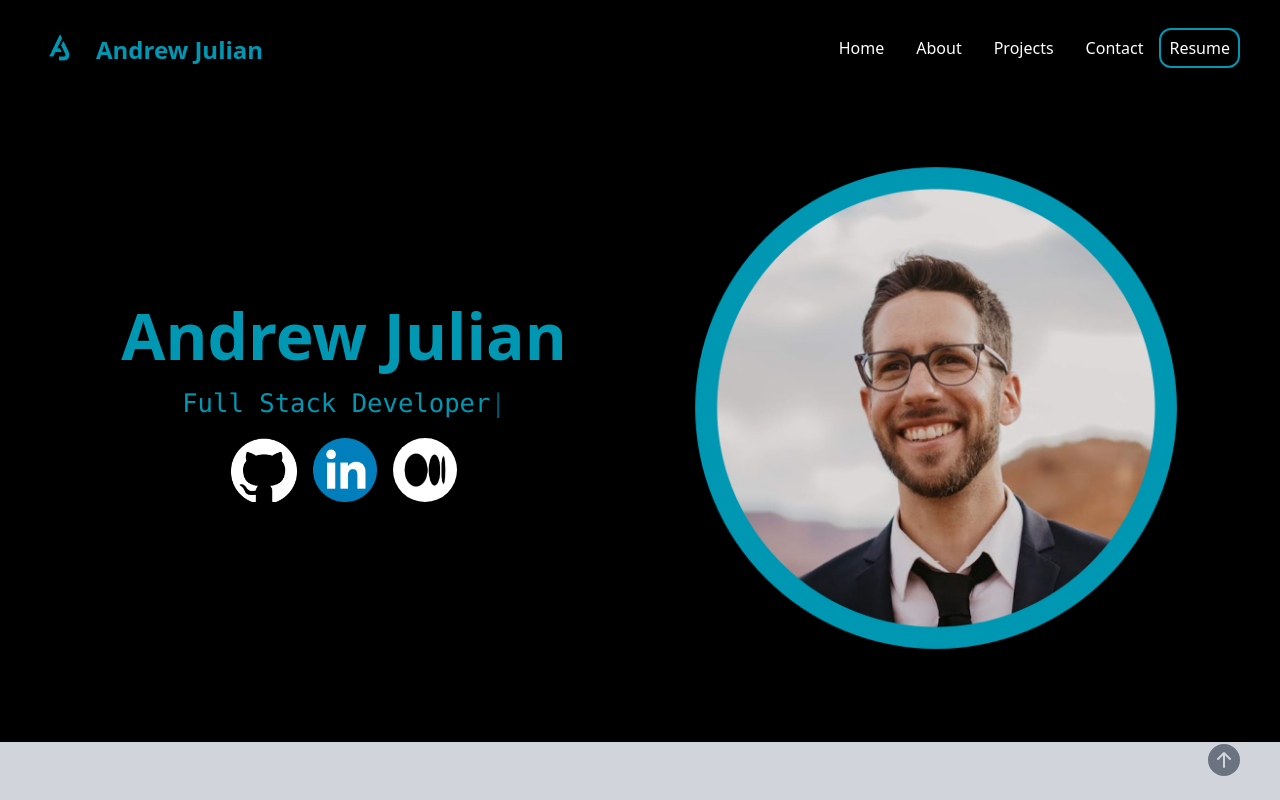
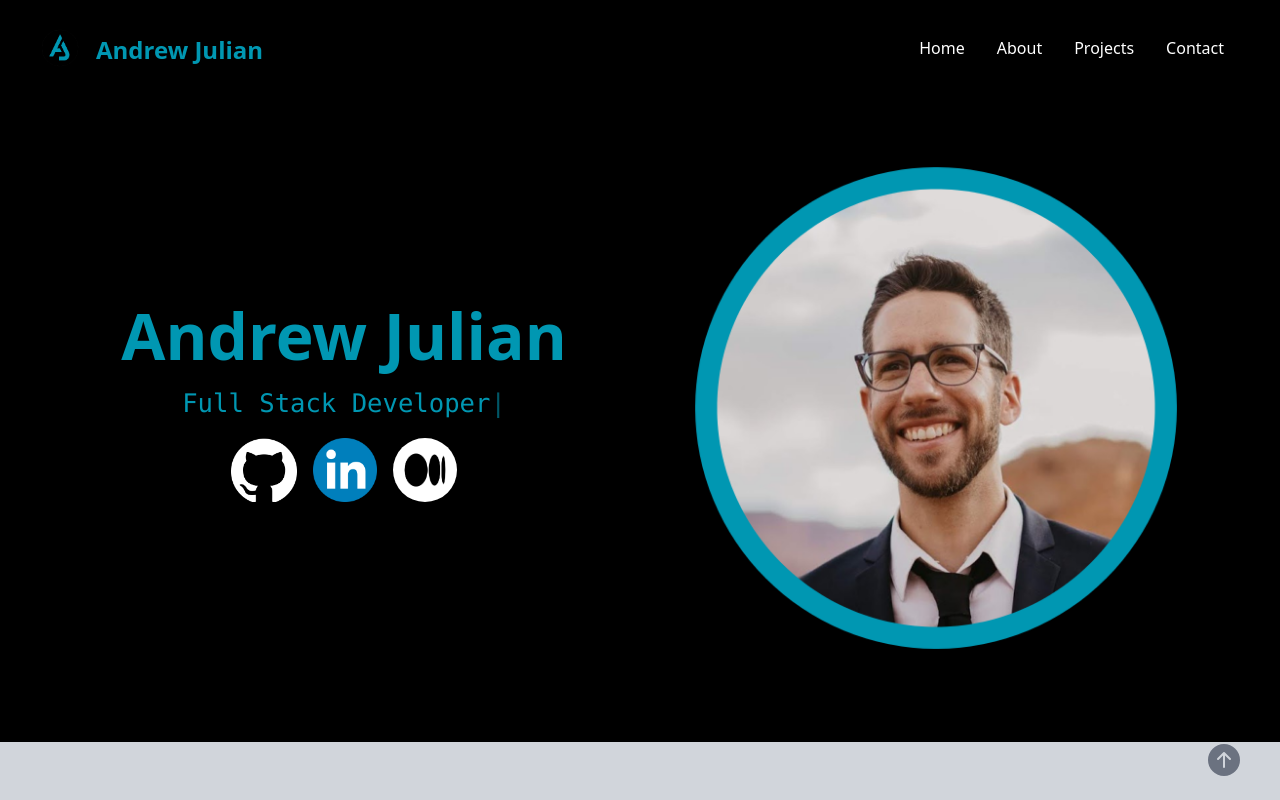
Before and after one commit to andrewjulian/portfolio-website, a React (Vite) app: page / in a window 1280 px wide. Shown: the top 800 px of the page. Built offline with nearby package versions, Linux system fonts and the light colour scheme.

Commit message:
removed resume and added navbar hover

```diff
--- a/src/components/Navbar.jsx
+++ b/src/components/Navbar.jsx
@@ -22,7 +22,7 @@ const Navbar = () => {
           smooth={true}
           offset={0}
           duration={500}
-          className="flex items-center cursor-pointer"
+          className="flex items-center cursor-pointer "
         >
           <img src={logo} className="h-10 w-10 mr-4" alt="logo" />
           <h1 className="text-[#0097b2] font-semibold text-2xl mt-1">
@@ -40,7 +40,7 @@ const Navbar = () => {
             offset={-50}
             duration={500}
             onClick={handleNav}
-            className="cursor-pointer"
+            className="cursor-pointer hover:text-[#0097b2]"
           >
             Home
           </Link>
@@ -53,7 +53,7 @@ const Navbar = () => {
             offset={-10}
             duration={500}
             onClick={handleNav}
-            className="cursor-pointer"
+            className="cursor-pointer hover:text-[#0097b2]"
           >
             About
           </Link>
@@ -66,7 +66,7 @@ const Navbar = () => {
             offset={-40}
             duration={500}
             onClick={handleNav}
-            className="cursor-pointer"
+            className="cursor-pointer hover:text-[#0097b2]"
           >
             Projects
           </Link>
@@ -79,19 +79,11 @@ const Navbar = () => {
             offset={0}
             duration={500}
             onClick={handleNav}
-            className="cursor-pointer"
+            className="cursor-pointer hover:text-[#0097b2]"
           >
             Contact
           </Link>
         </li>
-        <button className="border-2 rounded-xl border-[#0097b2] px-2 my-2  hover:bg-[#0097b2]">
-          <a
-            href="https://drive.google.com/file/d/1_fX6llUqMs7BM4C-P06EXgJlyShnG9eR/view?usp=sharing"
-            target="_blank"
-          >
-            Resume
-          </a>
-        </button>
       </ul>
 
       <div onClick={handleNav} className="block m-2 md:hidden">
@@ -151,7 +143,7 @@ const Navbar = () => {
               Projects
             </Link>
           </li>
-          <li className="p-4 border-b border-[#0097b2]">
+          <li className="p-4 ">
             <Link
               to="contact"
               spy={true}
@@ -164,14 +156,6 @@ const Navbar = () => {
               Contact
             </Link>
           </li>
-          <li className="p-4">
-            <a
-              href="https://drive.google.com/file/d/1_fX6llUqMs7BM4C-P06EXgJlyShnG9eR/view?usp=sharing"
-              target="_blank"
-            >
-              Resume
-            </a>
-          </li>
         </ul>
       </div>
     </div>
```
